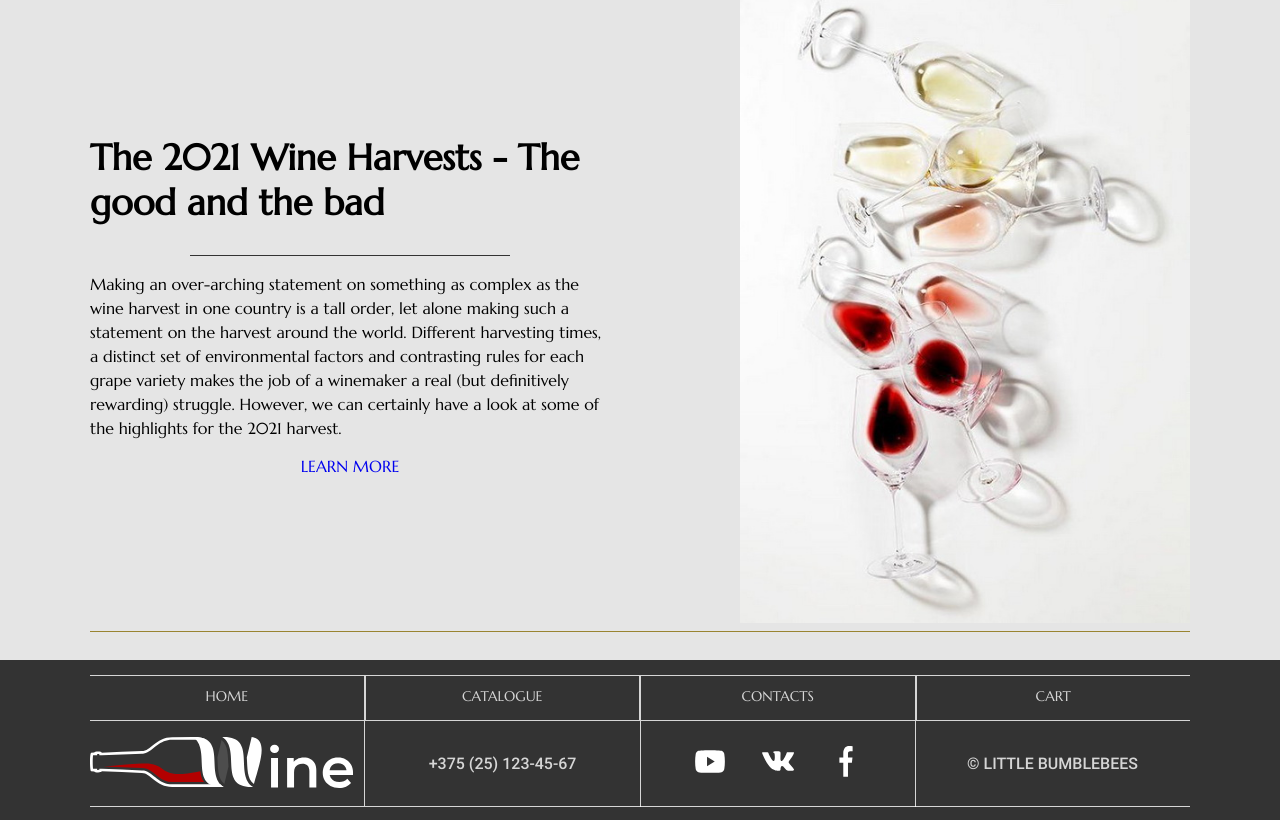
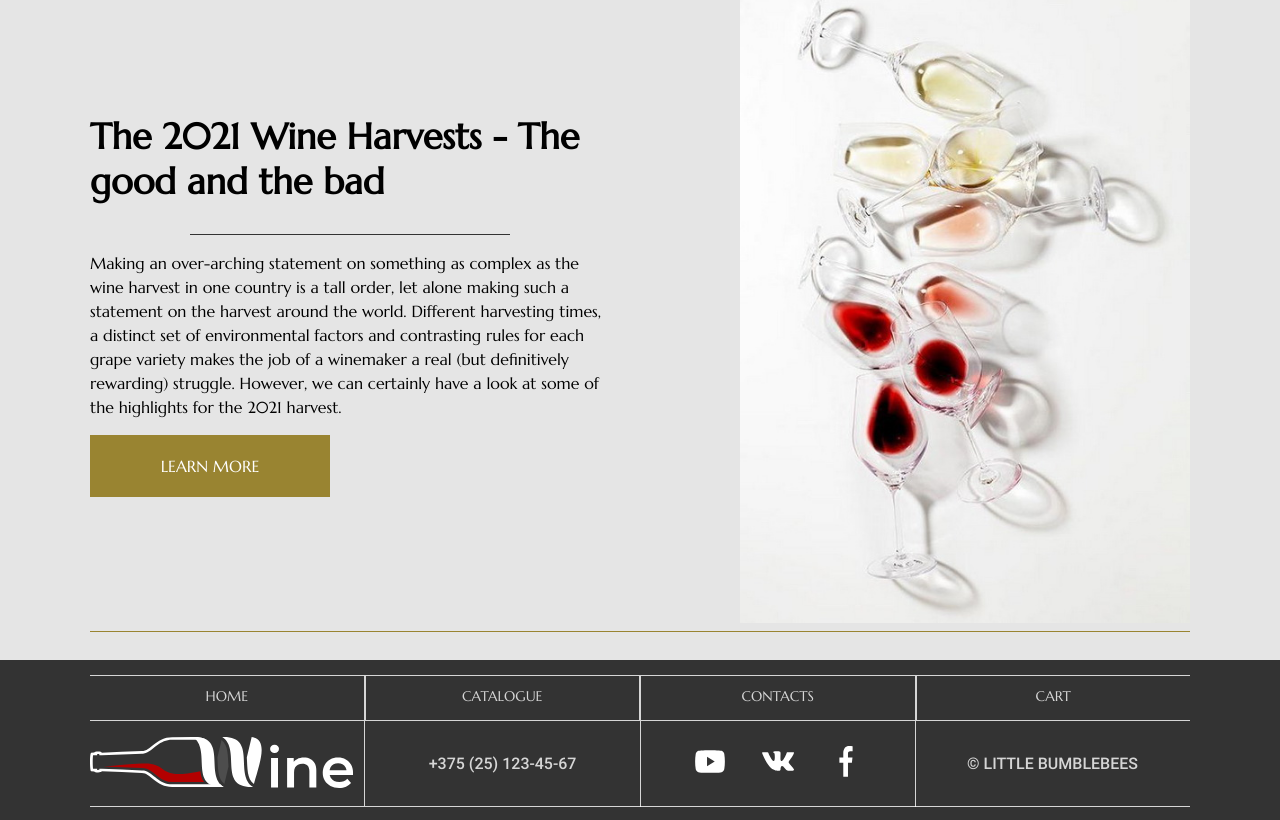
Before and after one commit to mitjasha/online-shop, a React (Create React App) app: page / in a window 1280 px wide. Shown: the part 2506-3326 px from the top of the page. Built offline with nearby package versions, Linux system fonts and the light colour scheme.

Commit message:
feat: style harvest section button

```diff
--- a/src/pages/MainPage/MainPage.scss
+++ b/src/pages/MainPage/MainPage.scss
@@ -185,6 +185,12 @@
     line-height: 1.5;
   }
 
+  &__button {
+    width: 240px;
+    height: 62px;
+    color: white;
+  }
+
   &__image {
     width: 450px;
     height: 665px;
--- a/src/pages/MainPage/MainPage.tsx
+++ b/src/pages/MainPage/MainPage.tsx
@@ -144,7 +144,7 @@ const MainPage: React.FC = () => {
               <Button
                 className="harvest__button"
                 style={{
-                  backgroundColor: "#e5e5e5",
+                  backgroundColor: "#998431",
                   border: "none",
                 }}
               >
```
